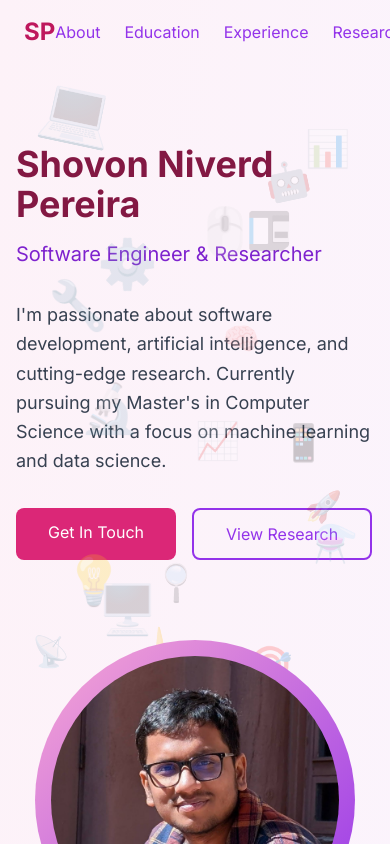
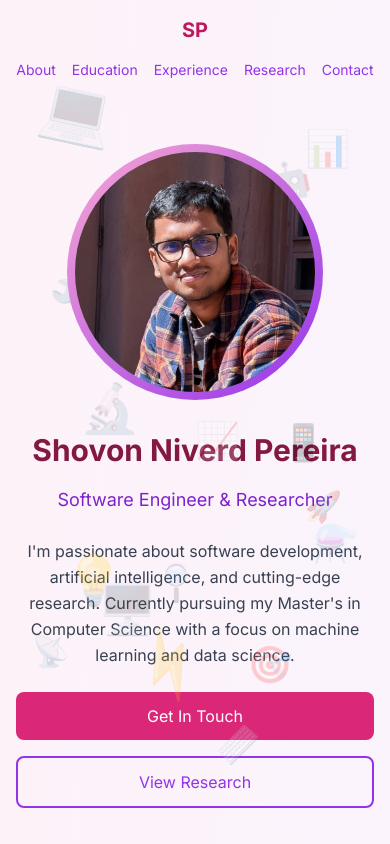
Before and after one commit to PereiraMavs/my-site, a Next.js app: page / in a window 390 px wide. Shown: the top 844 px of the page. Built offline with nearby package versions, Linux system fonts and the light colour scheme.

Commit message:
Reactive

```diff
--- a/src/app/page.tsx
+++ b/src/app/page.tsx
@@ -34,9 +34,9 @@ export default function HomePage() {
       </div>
 
       {/* Navigation */}
-              <nav className="container mx-auto px-6 py-4 flex justify-between items-center">
-          <div className="text-2xl font-bold text-pink-700">SP</div>
-          <div className="space-x-6">
+      <nav className="container mx-auto px-4 sm:px-6 py-4 flex flex-col sm:flex-row justify-between items-center gap-4 sm:gap-0">
+        <div className="text-xl sm:text-2xl font-bold text-pink-700">SP</div>
+        <div className="flex flex-wrap justify-center sm:justify-end gap-4 sm:gap-6 text-sm sm:text-base">
           <a href="#about" className="text-purple-600 hover:text-pink-600 transition-colors">About</a>
           <a href="#education" className="text-purple-600 hover:text-pink-600 transition-colors">Education</a>
           <a href="#experience" className="text-purple-600 hover:text-pink-600 transition-colors">Experience</a>
@@ -46,41 +46,41 @@ export default function HomePage() {
       </nav>
 
       {/* Hero Section */}
-      <section id="about" className="py-20 px-4 sm:px-6 lg:px-8">
+      <section id="about" className="py-12 sm:py-16 lg:py-20 px-4 sm:px-6 lg:px-8">
         <div className="max-w-6xl mx-auto">
-          <div className="grid md:grid-cols-2 gap-12 items-center">
-            <div>
-                            <h1 className="text-4xl md:text-6xl font-bold text-pink-900 mb-4">
+          <div className="grid lg:grid-cols-2 gap-8 lg:gap-12 items-center">
+            <div className="text-center lg:text-left order-2 lg:order-1">
+              <h1 className="text-3xl sm:text-4xl md:text-5xl lg:text-6xl font-bold text-pink-900 mb-4 leading-tight">
                 Shovon Niverd Pereira
               </h1>
-              <p className="text-xl text-purple-700 mb-8">
+              <p className="text-lg sm:text-xl text-purple-700 mb-6 lg:mb-8">
                 Software Engineer & Researcher
               </p>
-              <p className="text-lg text-gray-700 mb-8 max-w-lg leading-relaxed">
+              <p className="text-base sm:text-lg text-gray-700 mb-6 lg:mb-8 max-w-lg mx-auto lg:mx-0 leading-relaxed">
                 I'm passionate about software development, artificial intelligence,
                 and cutting-edge research. Currently pursuing my Master's in Computer Science
                 with a focus on machine learning and data science.
               </p>
-              <div className="flex gap-4 mb-8">
+              <div className="flex flex-col sm:flex-row gap-4 justify-center lg:justify-start mb-8">
                 <a
                   href="#contact"
-                  className="bg-pink-600 text-white px-8 py-3 rounded-lg hover:bg-pink-700 transition-colors"
+                  className="bg-pink-600 text-white px-6 sm:px-8 py-3 rounded-lg hover:bg-pink-700 transition-colors text-center"
                 >
                   Get In Touch
                 </a>
                 <a
                   href="#research"
-                  className="border-2 border-purple-600 text-purple-600 px-8 py-3 rounded-lg hover:bg-purple-600 hover:text-white transition-colors"
+                  className="border-2 border-purple-600 text-purple-600 px-6 sm:px-8 py-3 rounded-lg hover:bg-purple-600 hover:text-white transition-colors text-center"
                 >
                   View Research
                 </a>
               </div>
             </div>
-            <div className="flex justify-center">
+            <div className="flex justify-center order-1 lg:order-2">
               <div className="relative">
-                <div className="w-80 h-80 bg-gradient-to-br from-pink-300 to-purple-600 rounded-full flex items-center justify-center p-2">
+                <div className="w-64 h-64 sm:w-72 sm:h-72 lg:w-80 lg:h-80 bg-gradient-to-br from-pink-300 to-purple-600 rounded-full flex items-center justify-center p-2">
                   {/* Profile photo */}
-                  <div className="w-72 h-72 rounded-full overflow-hidden bg-white">
+                  <div className="w-60 h-60 sm:w-68 sm:h-68 lg:w-72 lg:h-72 rounded-full overflow-hidden bg-white">
                     <Image
                       src="/shovon.jpg"
                       alt="Shovon Niverd Pereira"
@@ -241,70 +241,70 @@ export default function HomePage() {
       </section>
 
       {/* Contact Section */}
-      <section id="contact" className="py-20 px-4 sm:px-6 lg:px-8 bg-gradient-to-br from-pink-100 to-purple-100">
+      <section id="contact" className="py-12 sm:py-16 lg:py-20 px-4 sm:px-6 lg:px-8 bg-gradient-to-br from-pink-100 to-purple-100">
         <div className="max-w-4xl mx-auto text-center">
-          <h2 className="text-3xl font-bold text-pink-900 mb-8">Let's Connect</h2>
-          <p className="text-lg text-gray-700 mb-12">
+          <h2 className="text-2xl sm:text-3xl font-bold text-pink-900 mb-6 lg:mb-8">Let's Connect</h2>
+          <p className="text-base sm:text-lg text-gray-700 mb-8 lg:mb-12 max-w-3xl mx-auto">
             I'm always interested in discussing new opportunities, research collaborations, or innovative projects.
           </p>
-          <div className="grid md:grid-cols-2 lg:grid-cols-4 gap-8">
+          <div className="grid grid-cols-1 sm:grid-cols-2 lg:grid-cols-4 gap-6 lg:gap-8">
             <div className="text-center">
-              <div className="bg-pink-200 w-16 h-16 rounded-full flex items-center justify-center mx-auto mb-4">
+              <div className="bg-pink-200 w-14 h-14 sm:w-16 sm:h-16 rounded-full flex items-center justify-center mx-auto mb-3 lg:mb-4">
                 <Image
                   src="/icons8-gmail-50.png"
                   alt="Email"
                   width={32}
                   height={32}
-                  className="w-8 h-8"
+                  className="w-7 h-7 sm:w-8 sm:h-8"
                 />
               </div>
-              <h3 className="font-semibold text-purple-800 mb-2">Email</h3>
-              <a href="mailto:niverdpereira@gmail.com" className="text-pink-700 hover:underline">
+              <h3 className="font-semibold text-purple-800 mb-2 text-sm sm:text-base">Email</h3>
+              <a href="mailto:niverdpereira@gmail.com" className="text-pink-700 hover:underline text-xs sm:text-sm break-all">
                 niverdpereira@gmail.com
               </a>
             </div>
             <div className="text-center">
-              <div className="bg-blue-200 w-16 h-16 rounded-full flex items-center justify-center mx-auto mb-4">
+              <div className="bg-blue-200 w-14 h-14 sm:w-16 sm:h-16 rounded-full flex items-center justify-center mx-auto mb-3 lg:mb-4">
                 <Image
                   src="/icons8-linkedin-50.png"
                   alt="LinkedIn"
                   width={32}
                   height={32}
-                  className="w-8 h-8"
+                  className="w-7 h-7 sm:w-8 sm:h-8"
                 />
               </div>
-              <h3 className="font-semibold text-purple-800 mb-2">LinkedIn</h3>
-              <a href="https://www.linkedin.com/in/shovon-niverd-pereira/" className="text-pink-700 hover:underline" target="_blank" rel="noopener noreferrer">
-                linkedin.com/in/shovon-niverd-pereira
+              <h3 className="font-semibold text-purple-800 mb-2 text-sm sm:text-base">LinkedIn</h3>
+              <a href="https://www.linkedin.com/in/shovon-niverd-pereira/" className="text-pink-700 hover:underline text-xs sm:text-sm" target="_blank" rel="noopener noreferrer">
+                View Profile
               </a>
             </div>
             <div className="text-center">
-              <div className="bg-gray-200 w-16 h-16 rounded-full flex items-center justify-center mx-auto mb-4">
+              <div className="bg-gray-200 w-14 h-14 sm:w-16 sm:h-16 rounded-full flex items-center justify-center mx-auto mb-3 lg:mb-4">
                 <Image
                   src="/icons8-github-50.png"
                   alt="GitHub"
                   width={32}
                   height={32}
-                  className="w-8 h-8"
+                  className="w-7 h-7 sm:w-8 sm:h-8"
                 />
               </div>
-              <h3 className="font-semibold text-purple-800 mb-2">GitHub</h3>
-              <a href="https://github.com/PereiraMavs" className="text-pink-700 hover:underline" target="_blank" rel="noopener noreferrer">
-                github.com/PereiraMavs
+              <h3 className="font-semibold text-purple-800 mb-2 text-sm sm:text-base">GitHub</h3>
+              <a href="https://github.com/PereiraMavs" className="text-pink-700 hover:underline text-xs sm:text-sm" target="_blank" rel="noopener noreferrer">
+                View Code
               </a>
             </div>
             <div className="text-center">
-              <div className="bg-green-200 w-16 h-16 rounded-full flex items-center justify-center mx-auto mb-4">
+              <div className="bg-green-200 w-14 h-14 sm:w-16 sm:h-16 rounded-full flex items-center justify-center mx-auto mb-3 lg:mb-4">
                 <Image
                   src="/icons8-google-scholar-50.png"
                   alt="Google Scholar"
                   width={32}
                   height={32}
-                  className="w-8 h-8"
+                  className="w-7 h-7 sm:w-8 sm:h-8"
                 />
               </div>
-              <h3 className="font-semibold text-purple-800 mb-2">Google Scholar</h3>
-              <a href="https://scholar.google.com/citations?hl=en&authuser=1&user=Kokbc-oAAAAJ" className="text-pink-700 hover:underline" target="_blank" rel="noopener noreferrer">
+              <h3 className="font-semibold text-purple-800 mb-2 text-sm sm:text-base">Google Scholar</h3>
+              <a href="https://scholar.google.com/citations?hl=en&authuser=1&user=Kokbc-oAAAAJ" className="text-pink-700 hover:underline text-xs sm:text-sm" target="_blank" rel="noopener noreferrer">
                 View Publications
               </a>
             </div>
```
Lines whose indentation alone changed are shown as unchanged.
